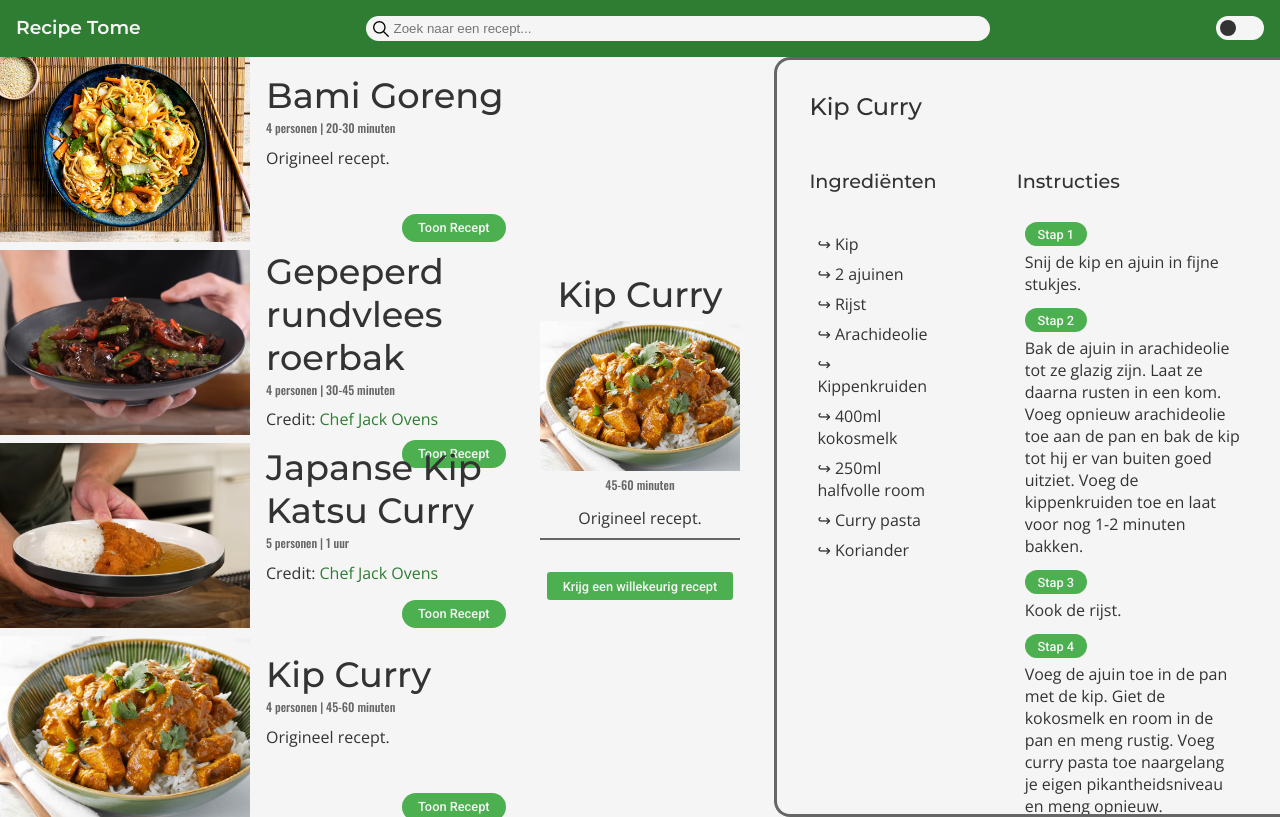
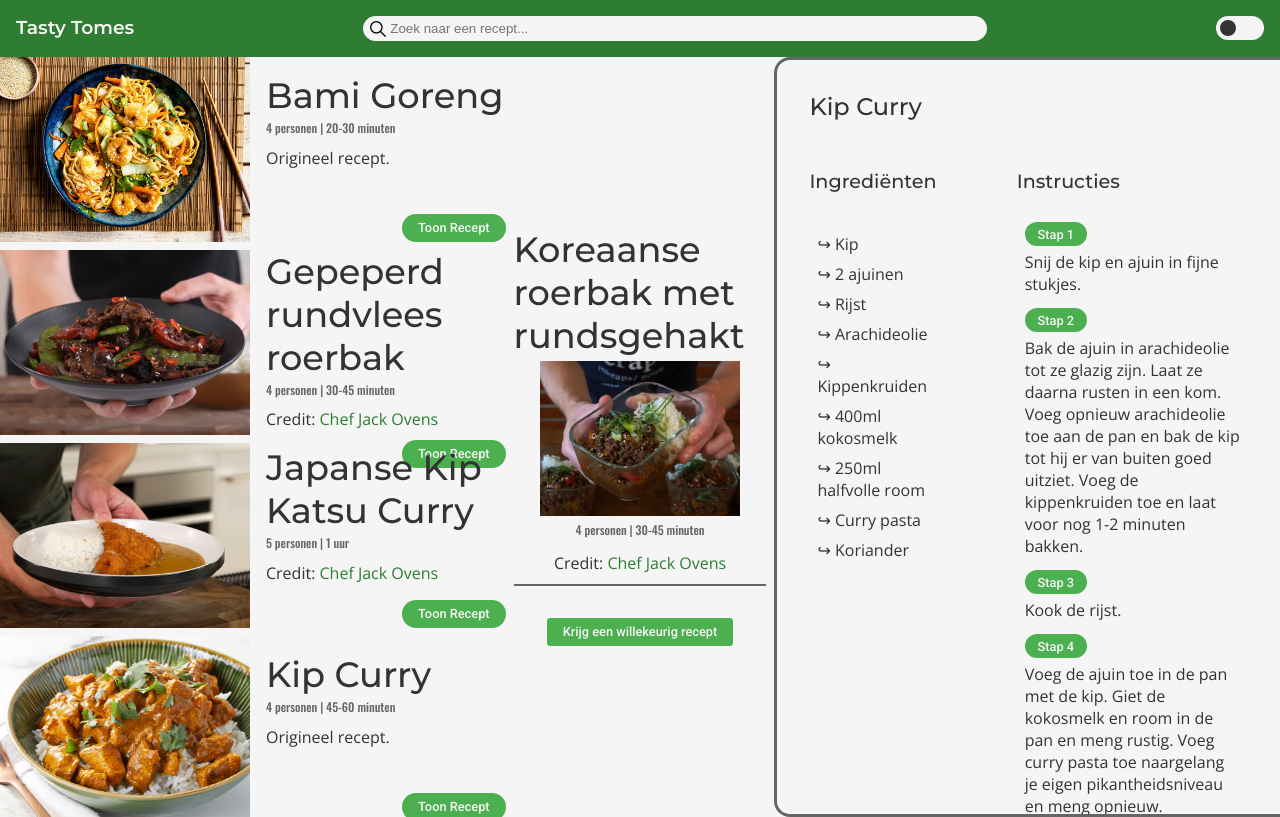
Before and after one commit to TomeIDK/Recipe-Finder, a plain HTML site: page index.html in a window 1280 px wide. Both pictures are taken after a click on the button "Krijg een willekeurig recept". Drawn offline with nearby package versions, Linux system fonts and the light colour scheme.

Commit message:
Added recipe roulette

```diff
--- a/index.html
+++ b/index.html
@@ -5,11 +5,11 @@
     <meta name="viewport" content="width=device-width, initial-scale=1.0" />
     <link rel="stylesheet" href="index.css" />
     <link rel="icon" href="/images/chickencurry.jpg" />
-    <title>Recipe Tome</title>
+    <title>Tasty Tomes</title>
   </head>
   <body>
     <header>
-      <h3 class="header__title">Recipe Tome</h3>
+      <h3 class="header__title">Tasty Tomes</h3>
       <input
         type="search"
         id="rsearch"
@@ -60,16 +60,16 @@
       </section>
 
       <section class="options">
-        <div class="options__card">
-          <h3 class="options__title">Kip Curry</h3>
-          <img
+        <div id="options-div" class="options__card">
+          <h3 id="options-title" class="options__title">Kip Curry</h3>
+          <img id="options-img"
             src="/images/chickencurry.jpg"
             alt=""
             width="200px"
             class="options__img"
           />
-          <small class="options__time">45-60 minuten</small>
-          <p class="options__summary">
+          <small id="options-time" class="options__time">45-60 minuten</small>
+          <p id="options-summary" class="options__summary">
             Origineel recept.
           </p>
         </div>
--- a/js/fetch.js
+++ b/js/fetch.js
@@ -1,4 +1,4 @@
-// Returns promise with sorted array of data from "recipes.json"
+// Returns promise with alphabetically sorted array of data from "recipes.json"
 function getRecipes() {
   return sortData(getData("/data/recipes.json"));
 }
--- a/js/index.js
+++ b/js/index.js
@@ -1,10 +1,29 @@
-// Load recipe list
+const btnRandom = document.getElementById("btn-random");
+
+// Load fetch.js
+loadScript("/js/fetch.js", (script) => {
+  console.log(`Script ${script.src} loaded.`);
+})
+
+// Load recipelist.js
 loadScript("/js/recipelist.js", (script) => {
   console.log(`Script ${script.src} loaded.`);
-  // Load recipe
+  // Load recipe.js
   loadScript("/js/recipe.js", (script) => {
     console.log(`Script ${script.src} loaded.`);
   });
+});
+
+// Load random.js
+loadScript("/js/random.js", (script) => {
+  console.log(`Script ${script.src} loaded.`);
+});
+
+btnRandom.addEventListener("click", () => {
+  let promise = getRecipes();
+  promise.then((recipes) => {
+    getRandomRecipe(recipes);
+  })
 });
 
 function loadScript(src, cb) {
--- a/js/random.js
+++ b/js/random.js
@@ -1,3 +1,28 @@
+const optionsTitle = document.getElementById("options-title");
+const optionsImg = document.getElementById("options-img");
+const optionsTime = document.getElementById("options-time");
+const optionsSummary = document.getElementById("options-summary");
+
 function getRandomNumber(max) {
     return Math.floor(Math.random() * max);
 }
+
+function getRandomRecipe(recipes) {
+    let id = getRandomNumber(recipes.length);
+    console.log(id);
+    recipes.forEach(recipe => {
+        if (recipe.id == id ) {
+            console.log(recipe.id);
+            buildRandom(recipe);
+        }
+    });
+    return -1;
+}
+
+function buildRandom(recipe) {
+    console.log(recipe);
+    optionsTitle.innerText = recipe.title;
+    optionsImg.src = recipe.img;
+    optionsTime.innerText = recipe.time;
+    optionsSummary.innerHTML = recipe.summary;
+}
```
Also changed, not shown: js/searchbar.js (indentation only).
